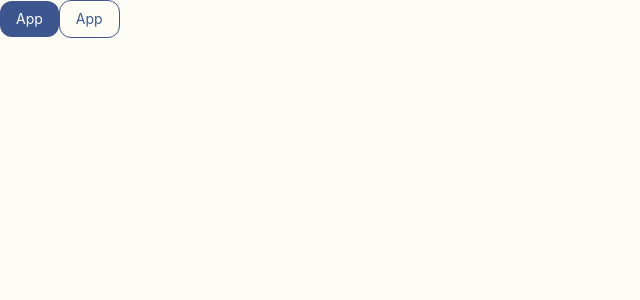
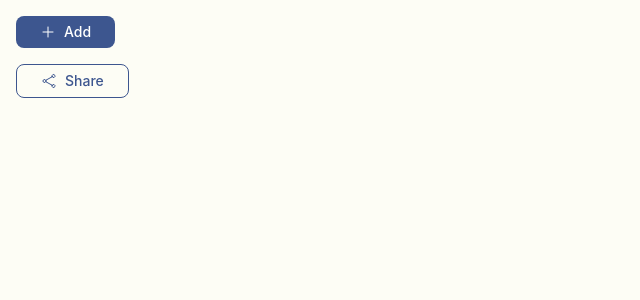
Before and after one commit to sakshi2005-30/Mindo, a React (Vite) app in the folder frontend/: page / in a window 1280 px wide. Shown: the top 300 px of the page, without its empty margins (0-640 px from the left). Built offline with nearby package versions, Linux system fonts and the light colour scheme.

Commit message:
Added button component

```diff
--- a/frontend/src/App.tsx
+++ b/frontend/src/App.tsx
@@ -1,9 +1,11 @@
+import { Button } from "./components/ui/Button"
+import { PlusIcon, ShareIcon } from "./icons/PlusIcon"
 
 const App = () => {
   return (
-    <div className="h-full bg-light text-blue">
-      <button className="bg-blue px-4 py-2 rounded-xl text-white text-sm">App</button>
-       <button className="text-blue  px-4 py-2 rounded-xl border-blue border text-sm">App</button>
+    <div >
+    <Button title="Add" variant="primary" startIcon={<PlusIcon size="md"/>}/>
+      <Button title="Share" variant="secondary" startIcon={<ShareIcon size="md"/>} />
     </div>
   )
 }
--- /dev/null
+++ b/frontend/src/components/ui/Button.tsx
@@ -0,0 +1,23 @@
+import type { ReactElement } from "react"
+
+interface ButtonProps{
+    title:string,
+    variant:"primary"|"secondary",
+    startIcon?:ReactElement,
+    endIcon?:ReactElement
+}
+const styleVariants={
+    primary:"bg-blue text-white hover:bg-blue/90 hover:shadow-lg hover:shadow-blue/30",
+    secondary:"border border-blue text-blue hover:bg-blue/10"
+}
+const defaultStyles= "px-6 py-1.5 rounded-lg text-sm flex justify-center items-center gap-2 transition-all font-medium cursor-pointer hover:-translate-y-1 duration-200 m-4 trnaform"
+
+export const Button=(props:ButtonProps)=>{
+    return (
+        <button className={`${defaultStyles} ${styleVariants[props.variant]}`}>
+       {props.startIcon && <span className="shrink-0">{props.startIcon}</span>}
+        {props.title}
+        {props.endIcon && <span className="shrink-0">{props.endIcon}</span>}
+        </button>
+    )
+}
--- /dev/null
+++ b/frontend/src/icons/PlusIcon.tsx
@@ -0,0 +1,23 @@
+interface iconProps{
+    size:"md"|"lg"
+}
+const styleSize={
+    "md":"size-4",
+    "lg":"size-6"
+}
+export const PlusIcon=(props:iconProps)=>{
+    return (
+        <svg xmlns="http://www.w3.org/2000/svg" fill="none" viewBox="0 0 24 24" stroke-width="1.5" stroke="currentColor" className={`${styleSize[props.size]}`}>
+        <path stroke-linecap="round" stroke-linejoin="round" d="M12 4.5v15m7.5-7.5h-15" />
+        </svg>
+
+    )
+}
+export const ShareIcon=(props:iconProps)=>{
+    return (
+        <svg xmlns="http://www.w3.org/2000/svg" fill="none" viewBox="0 0 24 24" stroke-width="1.5" stroke="currentColor" className={`${styleSize[props.size]}`}>
+  <path stroke-linecap="round" stroke-linejoin="round" d="M7.217 10.907a2.25 2.25 0 1 0 0 2.186m0-2.186c.18.324.283.696.283 1.093s-.103.77-.283 1.093m0-2.186 9.566-5.314m-9.566 7.5 9.566 5.314m0 0a2.25 2.25 0 1 0 3.935 2.186 2.25 2.25 0 0 0-3.935-2.186Zm0-12.814a2.25 2.25 0 1 0 3.933-2.185 2.25 2.25 0 0 0-3.933 2.185Z" />
+</svg>
+
+    )
+}
```
